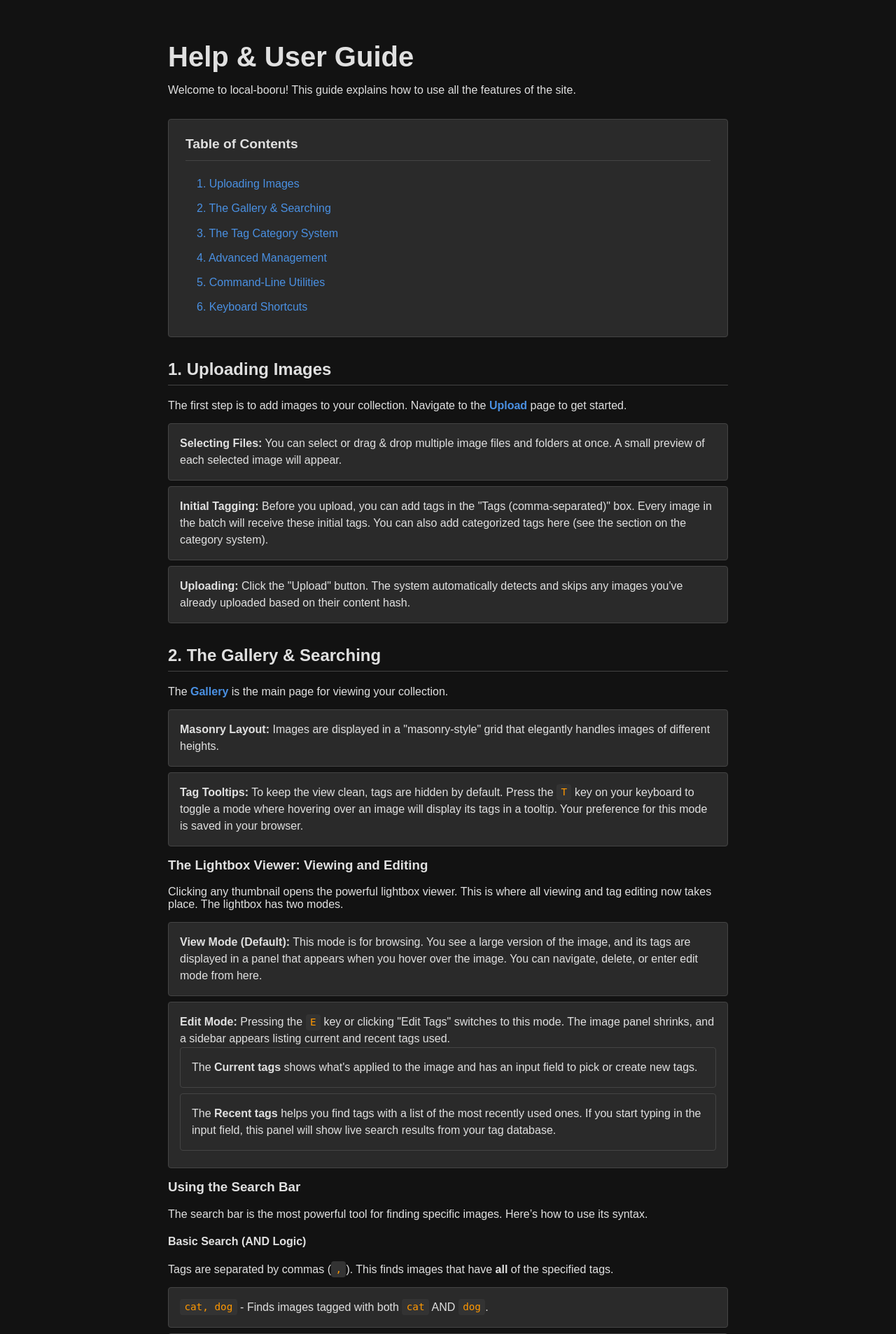
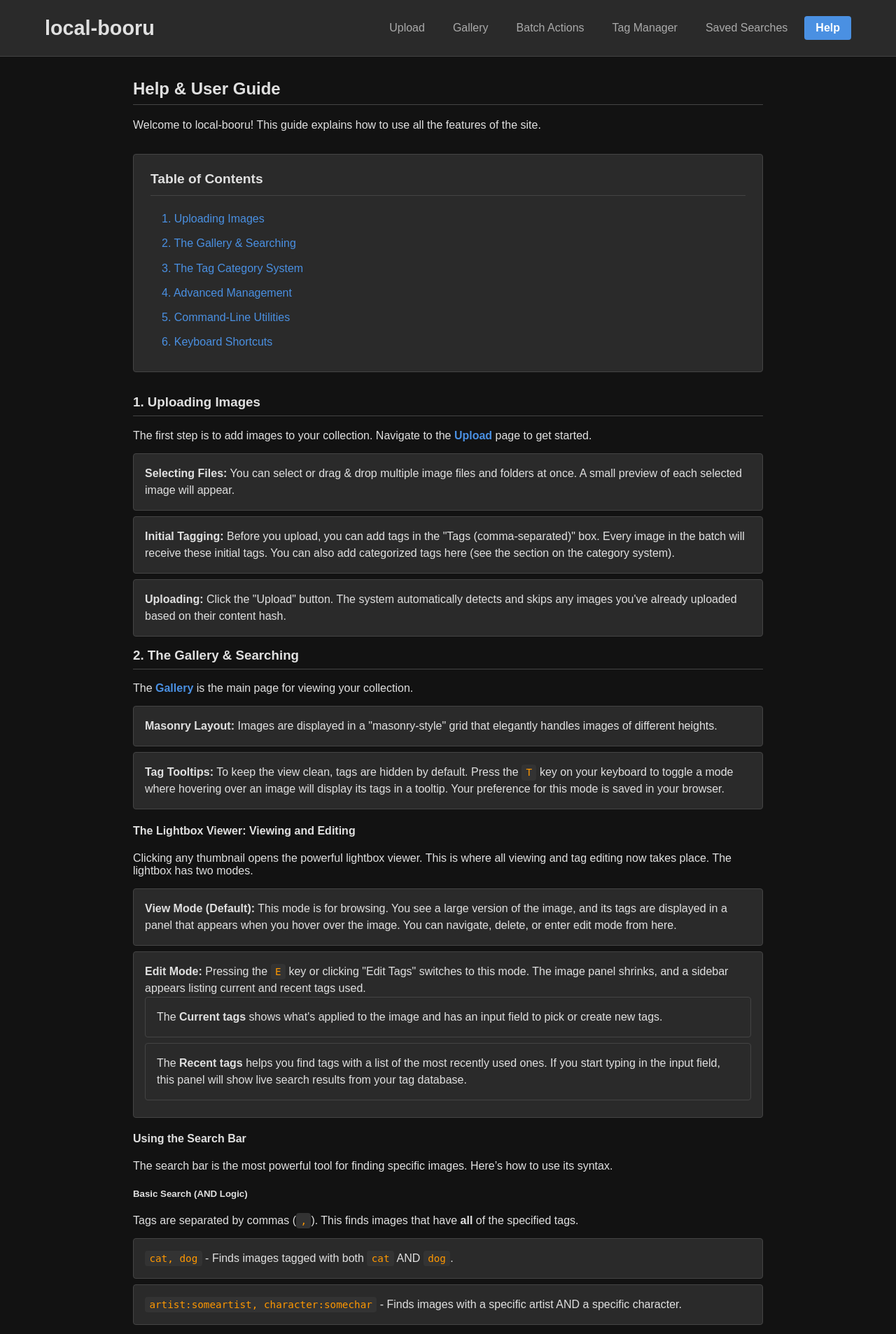
Before and after one commit to Hatrask/local-booru, a FastAPI app: page /help in a window 1280 px wide. Shown: the top 1907 px of the page at 70% size. Run offline with FastAPI, Linux system fonts and the light colour scheme.

Commit message:
feat: a common header across all pages

```diff
--- a/main.py
+++ b/main.py
@@ -212,31 +212,31 @@ def get_or_create_tags(db: Session, raw_tag_inputs: set) -> List[Tag]:
 def index(request: Request, db: Session = Depends(get_db)):
     image_count = db.query(Image).count()
     latest_version = app.version
-    return templates.TemplateResponse("index.html", {"request": request, "image_count": image_count, "latest_version": latest_version})
+    return templates.TemplateResponse("index.html", {"request": request, "image_count": image_count, "latest_version": latest_version, "active_page": "home"})
 
 @app.get("/upload", response_class=HTMLResponse)
 def upload_page(request: Request):
-    return templates.TemplateResponse("upload.html", {"request": request})
+    return templates.TemplateResponse("upload.html", {"request": request, "active_page": "upload"})
 
 @app.get("/gallery", response_class=HTMLResponse)
 def gallery(request: Request, q: Optional[str] = Query(None)):
-    return templates.TemplateResponse("gallery.html", {"request": request, "query": q or ""})
+    return templates.TemplateResponse("gallery.html", {"request": request, "query": q or "", "active_page": "gallery"})
 
 @app.get("/batch_actions", response_class=HTMLResponse)
 def batch_actions(request: Request, q: Optional[str] = Query(None)):
-    return templates.TemplateResponse("batch_actions.html", {"request": request, "query": q or ""})
+    return templates.TemplateResponse("batch_actions.html", {"request": request, "query": q or "", "active_page": "batch_actions"})
 
 @app.get("/tag_manager", response_class=HTMLResponse)
 def tag_manager_page(request: Request):
-    return templates.TemplateResponse("tag_manager.html", {"request": request})
+    return templates.TemplateResponse("tag_manager.html", {"request": request, "active_page": "tag_manager"})
 
 @app.get("/help", response_class=HTMLResponse)
 def help_page(request: Request):
-    return templates.TemplateResponse("help.html", {"request": request})
+    return templates.TemplateResponse("help.html", {"request": request, "active_page": "help"})
 
 @app.get("/saved_searches", response_class=HTMLResponse)
 def saved_searches_page(request: Request):
-    return templates.TemplateResponse("saved_searches.html", {"request": request})
+    return templates.TemplateResponse("saved_searches.html", {"request": request, "active_page": "saved_searches"})
 
 # --- API Endpoints ---
 
--- a/static/css/styles.css
+++ b/static/css/styles.css
@@ -51,7 +51,7 @@ body {
 }
 
 h1 { font-size: 2.5rem; margin-bottom: 1rem; }
-h2 { margin-top: 2rem; border-bottom: 1px solid var(--color-border); padding-bottom: 0.5rem; }
+h2 { margin-top: 2rem; padding-bottom: 0.5rem; }
 h3 { margin-top: 0; }
 
 a { text-decoration: none; color: var(--color-accent); }
@@ -189,12 +189,80 @@ a.tag-pill:hover { filter: brightness(1.2); }
 .toast.fade-out { opacity: 0; transform: translateX(100%); }
 
 
+/* --- 2.4 Main Header & Navigation --- */
+.main-header {
+    background-color: var(--color-bg-secondary);
+    border-bottom: 1px solid var(--color-border);
+    padding: 0 2rem;
+    margin-bottom: 2rem;
+    /* Reset body-level text-align for the full-width header */
+    text-align: left;
+    /* Remove the default body padding influence */
+    margin-left: -2rem;
+    margin-right: -2rem;
+    margin-top: -2rem;
+}
+
+.header-content {
+    display: flex;
+    justify-content: space-between;
+    align-items: center;
+    max-width: 1920px;
+    margin: 0 auto;
+    height: 80px;
+    padding: 0 2rem; /* Add padding back to the content */
+}
+
+.logo-link h1 {
+    font-size: 1.8rem;
+    margin: 0;
+    color: var(--color-text-primary);
+    transition: color 0.2s;
+}
+
+.logo-link:hover h1 {
+    color: var(--color-accent);
+}
+
+.main-header nav {
+    margin: 0;
+    display: flex;
+    gap: 0.5rem; /* Tighter gap for header */
+}
+
+.nav-link {
+    padding: 0.5rem 1rem;
+    font-size: 1rem;
+    font-weight: 500;
+    color: var(--color-text-secondary);
+    border-radius: var(--border-radius);
+    transition: background-color 0.2s, color 0.2s;
+    position: relative;
+    text-align: center;
+}
+
+.nav-link:hover {
+    color: var(--color-text-primary);
+    background-color: var(--color-bg-tertiary);
+}
+
+.nav-link.active {
+    color: white;
+    font-weight: bold;
+    background-color: var(--color-accent);
+}
+
+.nav-link.active:hover {
+    background-color: var(--color-accent-hover);
+}
+
+
 /* ==========================================================================
    3. Page-Specific Styles
    ========================================================================== */
 
 /* --- 3.1 Index Page --- */
-.index-page-container { max-width: 600px; margin: auto; }
+.index-page-container { max-width: 600px; margin: auto; text-align: center; }
 form.search-form-index { margin: 0.7rem auto; display: flex; justify-content: center; align-items: center; }
 form.search-form-index input[type="text"] {
     width: 100%; padding: 0.7rem; font-size: 1.1rem; box-sizing: border-box;
@@ -248,7 +316,7 @@ form.search-form-index button:hover { background-color: var(--color-accent-hover
     max-height: 250px; overflow-y: auto;
 }
 .preview-thumb-wrapper { position: relative; }
-.preview-thumb { width: 100px; height: 100px; object-fit: cover; border: 1px solid var(--color-border); border-radius: var(--border-radius); display: block; }
+.preview-thumb { width: 105px; height: 105px; object-fit: cover; border: 1px solid var(--color-border); border-radius: var(--border-radius); display: block; }
 .preview-remove-btn {
     position: absolute; top: -5px; right: -5px; width: 20px; height: 20px;
     background-color: var(--color-danger); color: white; border: 1px solid var(--color-bg-primary);
@@ -330,8 +398,6 @@ form.search-form button:hover { background-color: var(--color-accent-hover); }
 }
 
 .tag-pills-container { display: flex; flex-wrap: wrap; gap: 4px; padding: 0.2rem; }
-.search-actions { text-align: center; margin-bottom: 1rem; }
-.search-actions .action-button:nth-child(2) { margin-left: 1rem; }
 #thumbnail-controls { text-align: center; margin-bottom: 1rem; }
 #thumbnail-controls button {
     padding: 0.4rem 1rem; cursor: pointer; border: 1px solid var(--color-border);
@@ -669,7 +735,7 @@ form.search-form button:hover { background-color: var(--color-accent-hover); }
 
 
 /* --- 3.6 Tag Manager Page --- */
-.tag-manager-container { max-width: 800px; margin: auto; text-align: left; }
+.tag-manager-container { max-width: 900px; margin: auto; text-align: left; }
 .tag-manager-container a.back.action-button { margin-bottom: 2rem; display: inline-block; }
 .tag-manager-controls {
     display: flex; flex-wrap: wrap; gap: 1rem; justify-content: space-between;
@@ -738,9 +804,11 @@ form.search-form button:hover { background-color: var(--color-accent-hover); }
 
 
 /* --- 3.8 Help Page --- */
-.help-page { max-width: 800px; margin: auto; text-align: left; }
+.help-page { max-width: 900px; margin: auto; text-align: left; }
 .help-page li { background-color: var(--color-bg-secondary); border: 1px solid var(--color-border); margin-bottom: 0.5rem; padding: 1rem; border-radius: var(--border-radius); line-height: 1.5; }
 .help-page ul, .help-page ol { list-style-type: none; padding: 0; }
+.help-page h2, h3 { border-bottom: 1px solid var(--color-border); }
+.help-page h3 { padding-bottom: 0.5rem; }
 
 .toc {
     background-color: var(--color-bg-secondary); border: 1px solid var(--color-border);
--- /dev/null
+++ b/templates/_header.html
@@ -0,0 +1,15 @@
+<header class="main-header">
+    <div class="header-content">
+        <a href="/" class="logo-link">
+            <h1>local-booru</h1>
+        </a>
+        <nav>
+            <a href="/upload" class="nav-link {% if active_page == 'upload' %}active{% endif %}">Upload</a>
+            <a href="/gallery" class="nav-link {% if active_page == 'gallery' %}active{% endif %}">Gallery</a>
+            <a href="/batch_actions" class="nav-link {% if active_page == 'batch_actions' %}active{% endif %}">Batch Actions</a>
+            <a href="/tag_manager" class="nav-link {% if active_page == 'tag_manager' %}active{% endif %}">Tag Manager</a>
+            <a href="/saved_searches" class="nav-link {% if active_page == 'saved_searches' %}active{% endif %}">Saved Searches</a>
+            <a href="/help" class="nav-link {% if active_page == 'help' %}active{% endif %}">Help</a>
+        </nav>
+    </div>
+</header>
--- a/templates/batch_actions.html
+++ b/templates/batch_actions.html
@@ -6,7 +6,7 @@
     <link rel="stylesheet" href="/static/css/styles.css" />
 </head>
 <body>
-    <h1>Batch Actions</h1>
+    {% include '_header.html' %}
 
     <form class="search-form" action="/batch_actions" method="get" autocomplete="off">
         <div class="autocomplete-container">
@@ -22,10 +22,6 @@
         </div>
         <button type="submit">Search</button>
     </form>
-
-    <div class="page-actions">
-        <a href="/gallery?q={{ query }}" class="action-button batch-action-button">Back to Gallery</a>
-    </div>
 
     <div id="selection-controls">
         <button type="button" id="selectAllBtn">Select All on Page</button>
--- a/templates/help.html
+++ b/templates/help.html
@@ -5,8 +5,11 @@
     <title>Help - local-booru</title>
     <link rel="stylesheet" href="/static/css/styles.css" />
 </head>
-<body class="help-page">
-    <h1>Help & User Guide</h1>
+<body>
+    {% include '_header.html' %}
+
+    <div class="help-page">
+        <h2>Help & User Guide</h2>
         <p>Welcome to local-booru! This guide explains how to use all the features of the site.</p>
 
         <!-- Table of Contents -->
@@ -23,7 +26,7 @@
         </div>
 
         <!-- Section 1: Uploading -->
-    <h2 id="uploading">1. Uploading Images</h2>
+        <h3 id="uploading">1. Uploading Images</h3>
         <p>
             The first step is to add images to your collection. Navigate to the <strong><a href="/upload">Upload</a></strong> page to get started.
         </p>
@@ -40,7 +43,7 @@
         </ul>
 
         <!-- Section 2: The Gallery & Searching -->
-    <h2 id="gallery">2. The Gallery & Searching</h2>
+        <h3 id="gallery">2. The Gallery & Searching</h3>
         <p>
             The <strong><a href="/gallery">Gallery</a></strong> is the main page for viewing your collection.
         </p>
@@ -53,7 +56,7 @@
             </li>
         </ul>
 
-    <h3>The Lightbox Viewer: Viewing and Editing</h3>
+        <h4>The Lightbox Viewer: Viewing and Editing</h4>
         <p>
             Clicking any thumbnail opens the powerful lightbox viewer. This is where all viewing and tag editing now takes place. The lightbox has two modes.
         </p>
@@ -70,10 +73,10 @@
             </li>
         </ul>
 
-    <h3>Using the Search Bar</h3>
+        <h4>Using the Search Bar</h4>
         <p>The search bar is the most powerful tool for finding specific images. Here’s how to use its syntax.</p>
 
-    <h4>Basic Search (AND Logic)</h4>
+        <h5>Basic Search (AND Logic)</h5>
         <p>
             Tags are separated by commas (<code>,</code>). This finds images that have <strong>all</strong> of the specified tags.
         </p>
@@ -82,7 +85,7 @@
             <li><code>artist:someartist, character:somechar</code> - Finds images with a specific artist AND a specific character.</li>
         </ul>
 
-    <h4>Advanced Operators</h4>
+        <h5>Advanced Operators</h5>
         <ul>
             <li>
                 <strong>OR Logic:</strong> Use parentheses with a vertical bar (<code>|</code>).
@@ -99,7 +102,7 @@
             </li>
         </ul>
 
-    <h4>Wildcard Search</h4>
+        <h5>Wildcard Search</h5>
         <p>
             Use an asterisk (<code>*</code>) as a wildcard to match parts of a tag name.
         </p>
@@ -108,13 +111,13 @@
             <li><code>artist:h*</code> - Finds artists starting with "h".</li>
         </ul>
 
-    <h4>Special Queries</h4>
+        <h5>Special Queries</h5>
         <ul class="example-list">
             <li><code>untagged</code> - A special keyword to find all images that have no tags assigned to them.</li>
         </ul>
 
         <!-- Section 3: Tag Categories -->
-    <h2 id="categories">3. The Tag Category System</h2>
+        <h3 id="categories">3. The Tag Category System</h3>
         <p>
             To allow for more powerful organization, all tags belong to a category. This helps distinguish between different types of information, such as the artist of an image versus the subject matter. Tags are color-coded by their category for easy identification.
         </p>
@@ -137,10 +140,10 @@
         </ul>
 
         <!-- Section 4: Advanced Management -->
-    <h2 id="advanced">4. Advanced Management</h2>
+        <h3 id="advanced">4. Advanced Management</h3>
         <p>For power users, the Batch Actions and Tag Manager pages provide tools for large-scale organization.</p>
 
-    <h3>Batch Actions</h3>
+        <h4>Batch Actions</h4>
         <p>The <strong><a href="/batch_actions">Batch Actions</a></strong> page allows you to edit or delete many images at once.</p>
         <ol>
             <li>1. Use the search bar to find the set of images you want to work on.</li>
@@ -150,7 +153,7 @@
             <li>5. You can undo the last tag edit (add/remove/replace) with the "Undo Last Tag Edit" button. This does not work for deletions.</li>
         </ol>
 
-    <h3>Tag Manager</h3>
+        <h4>Tag Manager</h4>
         <p>The <strong><a href="/tag_manager">Tag Manager</a></strong> is for cleaning up the tags themselves, not the images.</p>
         <ul>
             <li><strong>Rename:</strong> Changes a tag's name everywhere it's used (e.g., renaming <code>car</code> to <code>automobile</code>).</li>
@@ -160,12 +163,12 @@
         </ul>
 
         <!-- Section 5: Command-Line Utilities -->
-    <h2 id="cli">5. Command-Line Utilities</h2>
+        <h3 id="cli">5. Command-Line Utilities</h3>
         <p>
             Some maintenance tasks are performed using scripts from the command line, not the web interface. You must have terminal access to the server where the application is running to use these tools.
         </p>
 
-    <h3>Exporting Your Collection</h3>
+        <h4>Exporting Your Collection</h4>
         <p>
             You can create a complete backup of your collection in a single `.zip` file. This is perfect for backups or migrating your collection to another system without losing any data.
         </p>
@@ -176,11 +179,11 @@
         </ol>
 
         <div class="danger-zone">
-        <h3>Danger Zone: Factory Reset</h3>
+            <h4>Danger Zone: Factory Reset</h4>
             <p>
                 If you want to completely wipe all data and start over, you can use the provided command-line script. This is a highly destructive and irreversible action that will delete all images, tags, and the entire database.
             </p>
-        <h4>How to perform a factory reset:</h4>
+            <h5>How to perform a factory reset:</h5>
             <ol>
                 <li>1. <strong>Stop the application server.</strong> This is critical to ensure the database file is not locked.</li>
                 <li>2. Navigate to the application's root directory in your terminal.</li>
@@ -191,7 +194,7 @@
         </div>
 
         <!-- Section 6: Keyboard Shortcuts -->
-    <h2 id="shortcuts">6. Keyboard Shortcuts</h2>
+        <h3 id="shortcuts">6. Keyboard Shortcuts</h3>
         <p>You can navigate the site quickly using your keyboard.</p>
 
         <h4>In the Gallery</h4>
@@ -216,14 +219,6 @@
             <li><code>C</code>: Clear the text in the tag input field.</li>
             <li><code>Escape</code>: Cancel your changes and return to View Mode.</li>
         </ul>
-
-    <nav>
-        <a href="/">Home</a>
-        <a href="/upload">Upload</a>
-        <a href="/gallery">Gallery</a>
-        <a href="/batch_actions">Batch Actions</a>
-        <a href="/tag_manager">Tag Manager</a>
-        <a href="/saved_searches">Saved Searches</a>
-    </nav>
+    </div>
 </body>
 </html>
--- a/templates/saved_searches.html
+++ b/templates/saved_searches.html
@@ -6,10 +6,9 @@
     <link rel="stylesheet" href="/static/css/styles.css">
 </head>
 <body>
+    {% include '_header.html' %}
+
     <div class="saved-searches-container">
-        <h1>Saved Searches</h1>
-        <a href="/" class="action-button">Back to Home</a>
-
         <div id="pinned-section">
             <div class="section-header">
                 <h2>Pinned Searches (<span id="pinned-count">0</span>)</h2>
--- a/templates/tag_manager.html
+++ b/templates/tag_manager.html
@@ -6,9 +6,10 @@
     <link rel="stylesheet" href="/static/css/styles.css">
 </head>
 <body>
+    {% include '_header.html' %}
+
     <div class="tag-manager-container">
-        <h1>Tag Manager</h1>
-        <a href="/" class="back action-button">Back to Home</a>
+        <h2>Search</h2>
 
         <div class="tag-manager-controls">
             <div class="autocomplete-container">
--- a/templates/upload.html
+++ b/templates/upload.html
@@ -6,8 +6,9 @@
     <link rel="stylesheet" href="/static/css/styles.css">
 </head>
 <body>
+    {% include '_header.html' %}
+
     <div class="upload-form-container">
-        <h1>Upload Images</h1>
         <form id="uploadForm" class="upload-form" action="/upload" method="post" enctype="multipart/form-data" autocomplete="off">
             <!-- Hidden inputs to handle file and folder selection separately -->
             <input type="file" id="file-input" multiple style="display: none;" />
@@ -51,7 +52,6 @@
         </form>
 
         <div id="upload-status"></div>
-        <a href="/" class="action-button">Back to Home</a>
     </div>
 
     <script src="/static/js/autocomplete.js"></script>
```
Also changed, not shown: templates/gallery.html (+1 -7 lines), templates/index.html (+2 -13 lines). Lines whose indentation alone changed are shown as unchanged.
